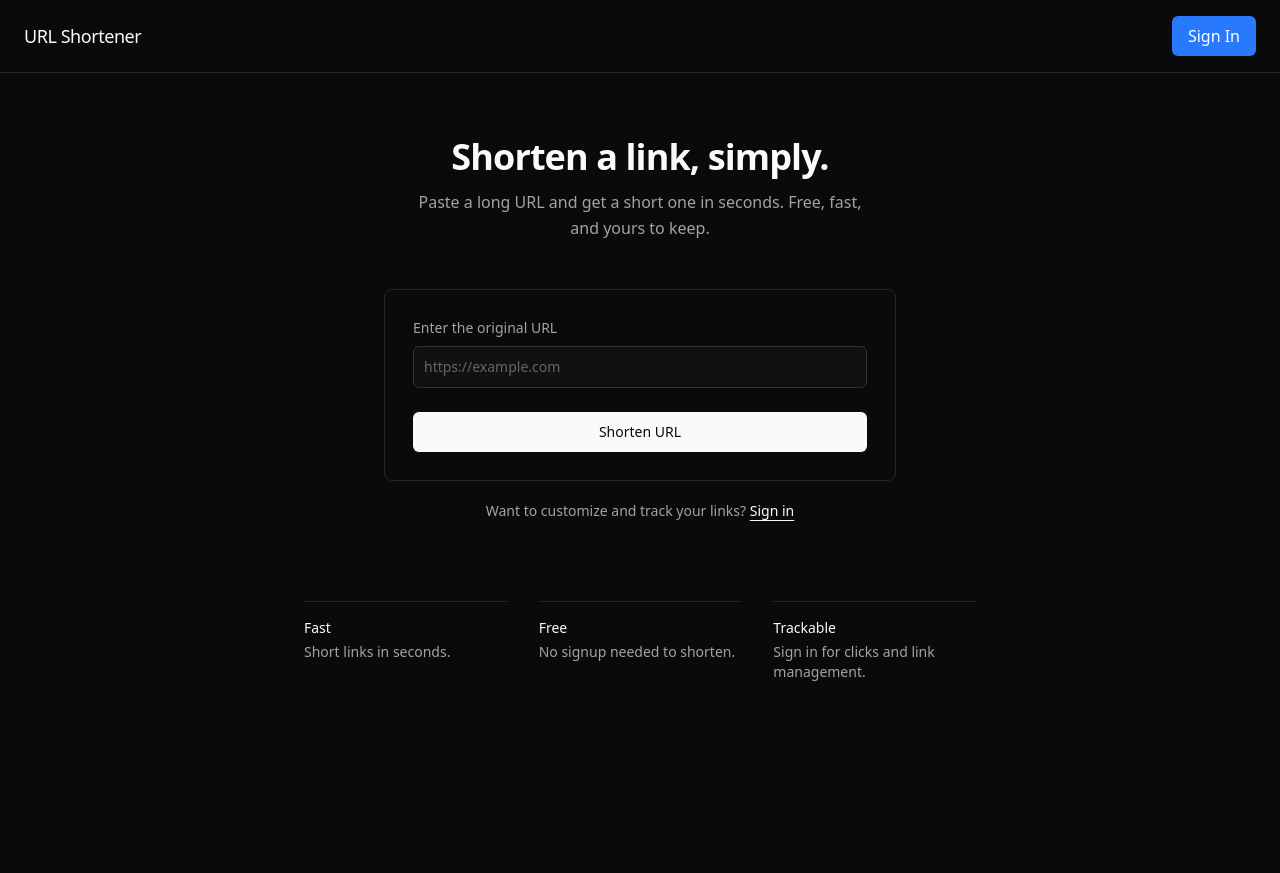
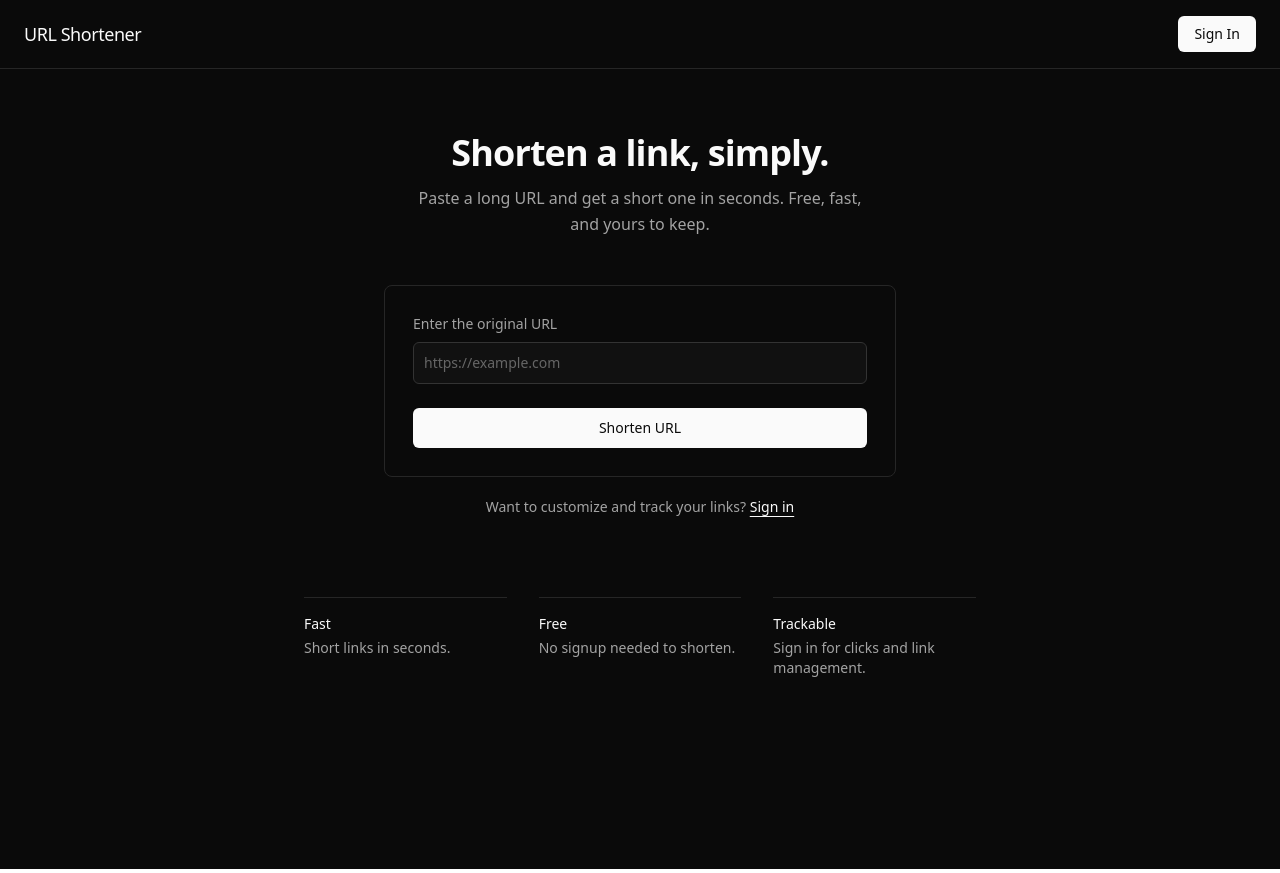
Before and after one commit to Exploring-glitch/URL-Shortener, a React app in the folder frontend/: page / in a window 1280 px wide. Built offline with nearby package versions, Linux system fonts and the light colour scheme; the HTML template or start-up script is replaced by a standard one.

Commit message:
style(nav): monochrome sign in button

```diff
--- a/frontend/src/components/NavBar.jsx
+++ b/frontend/src/components/NavBar.jsx
@@ -35,7 +35,7 @@ export const NavBar = () => {
                     {isAuthenticated ? (
                         <button onClick={onLogout} className="border border-[#404040] text-[#FAFAFA] hover:bg-[#1A1A1A] px-3 py-1.5 sm:px-4 sm:py-2 rounded-md text-sm font-medium transition-colors duration-200" >Logout</button>
                     ) : (
-                        <Link to="/auth" className="bg-[#2979FF] hover:bg-[#1E63E6] text-white px-3 py-1 sm:px-4 sm:py-2 rounded-md font-medium transition-colors duration-200">Sign In</Link>)
+                        <Link to="/auth" className="bg-[#FAFAFA] hover:bg-[#D4D4D4] text-[#0A0A0A] px-3 py-1.5 sm:px-4 sm:py-2 rounded-md text-sm font-medium transition-colors duration-200">Sign In</Link>)
                     }
                 </div>
             </div>
```
